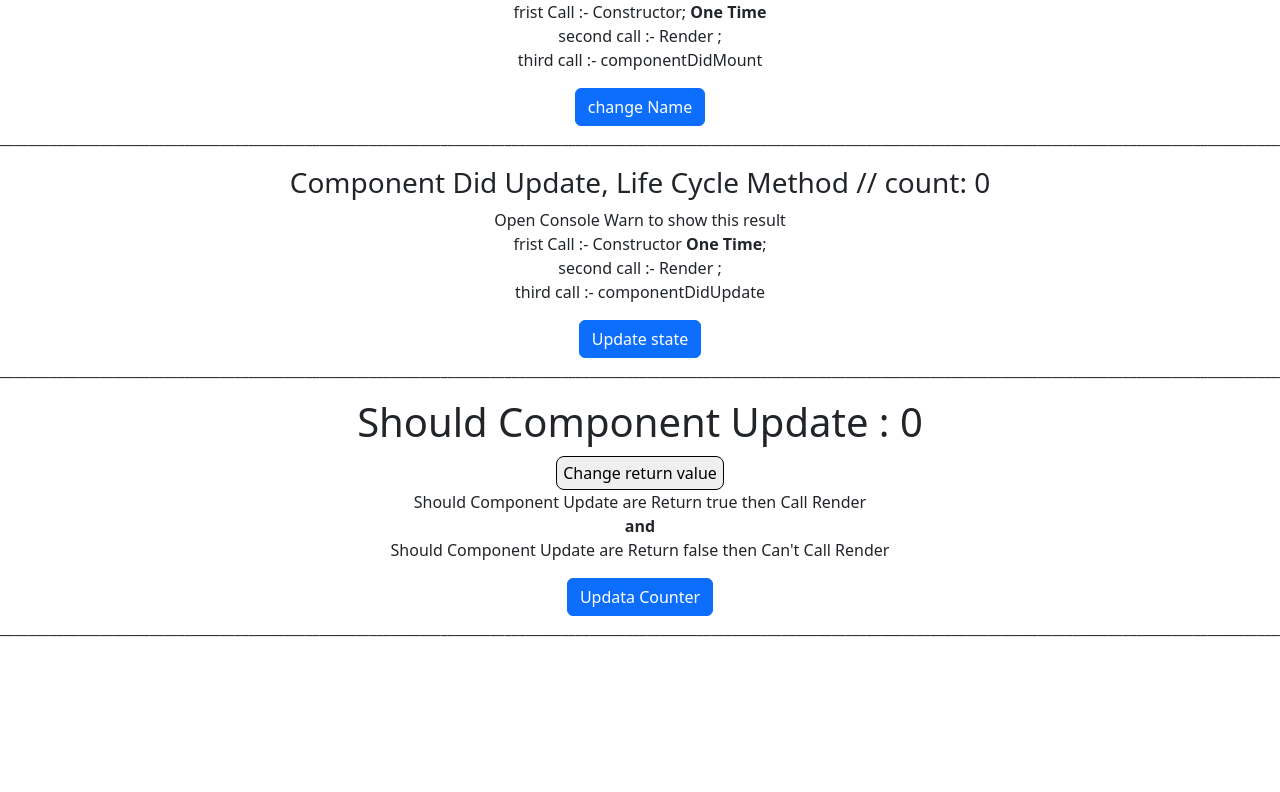
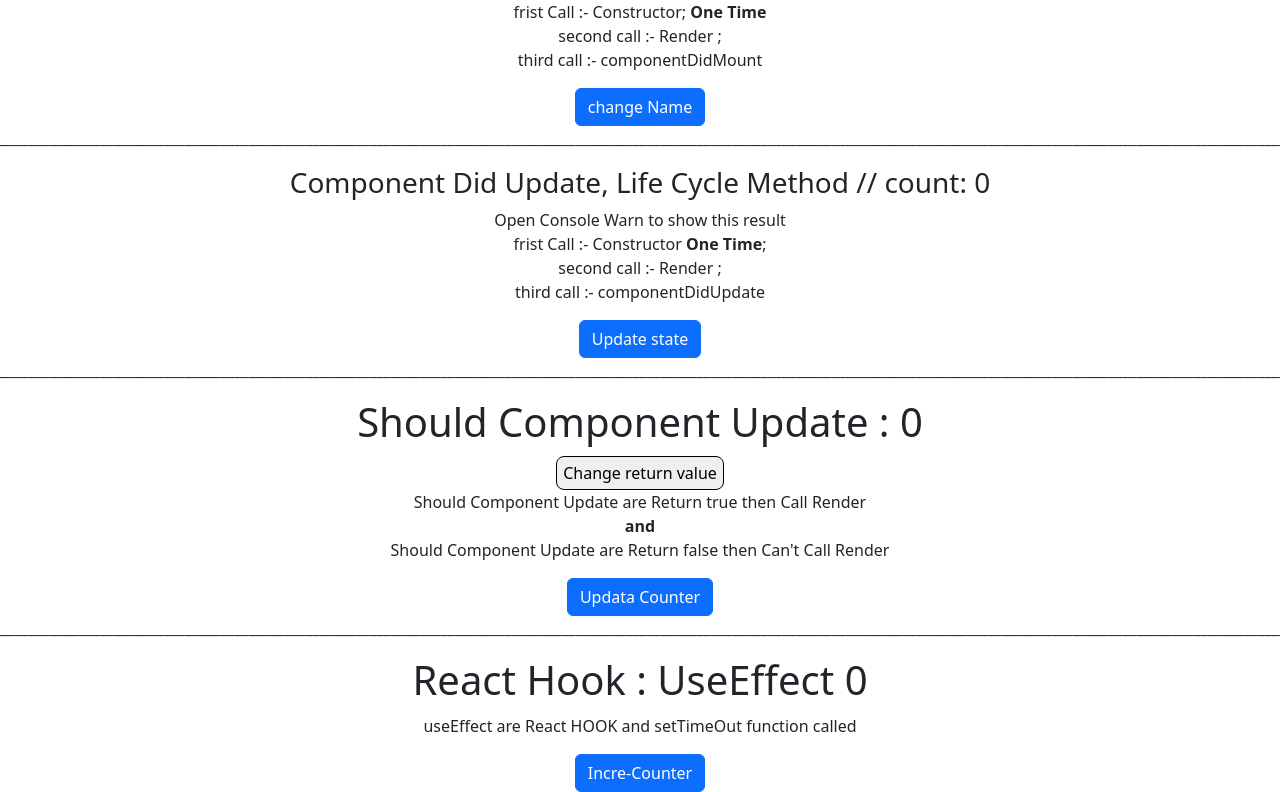
Before and after one commit to Rohit3920/React-practise, a React (Create React App) app: page / in a window 1280 px wide. Shown: the part 2985-3777 px from the top of the page. Before the commit the page ends 3641 px from the top, so only its background shows below. Built offline with nearby package versions, Linux system fonts and the light colour scheme.

Commit message:
simple example for  useEffect are React HOOK

```diff
--- a/src/App.js
+++ b/src/App.js
@@ -20,6 +20,7 @@ import ComponentDidMountCls from './Component/ComponentDidMountCls';
 import Random from './Component/Random';
 import ComponentDidUpdateCls from './Component/ComponentDidUpdateCls';
 import ShouldComponentUpdateCls from './Component/ShouldComponentUpdateCls';
+import HookUseEffect from './Component/HookUseEffect';
 
 function App() {
 
@@ -101,6 +102,7 @@ function App() {
 
     <p>_____________________________________________________________________________________________________________________________________________________________________________________________________________</p>
 
+    <HookUseEffect />
 
 
 
--- /dev/null
+++ b/src/Component/HookUseEffect.js
@@ -0,0 +1,27 @@
+import { useEffect, useState } from "react";
+import { Button } from "react-bootstrap";
+
+
+function HookUseEffect(){
+
+    const [count, setCount] = useState(0);
+
+    useEffect(() => {
+        setTimeout(() => {
+            console.log(" Use Effect CALLED", count)
+        }, count*1000);
+    })
+
+    return(
+        <div>
+            <h1>React Hook : UseEffect {count}</h1>
+            <p> useEffect are React HOOK and setTimeOut function called</p>
+
+        <Button onClick={()=> { setCount(count+1)}}>Incre-Counter</Button>
+
+        </div>
+    )
+
+}
+
+export default HookUseEffect;
```
